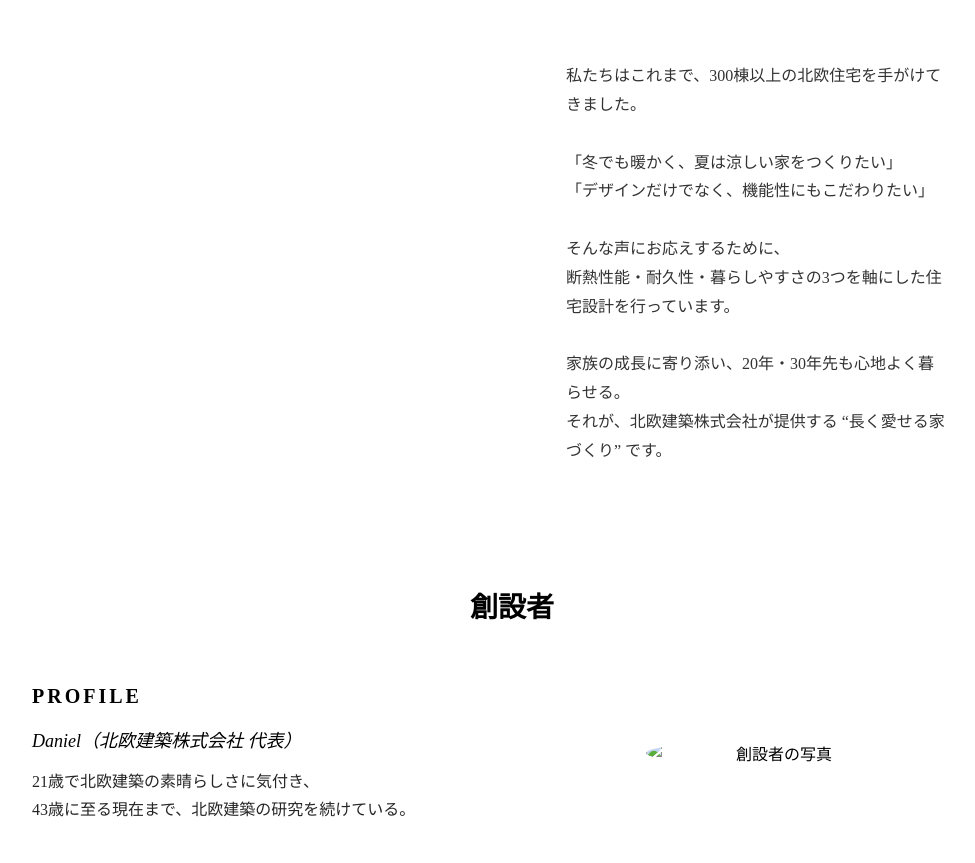
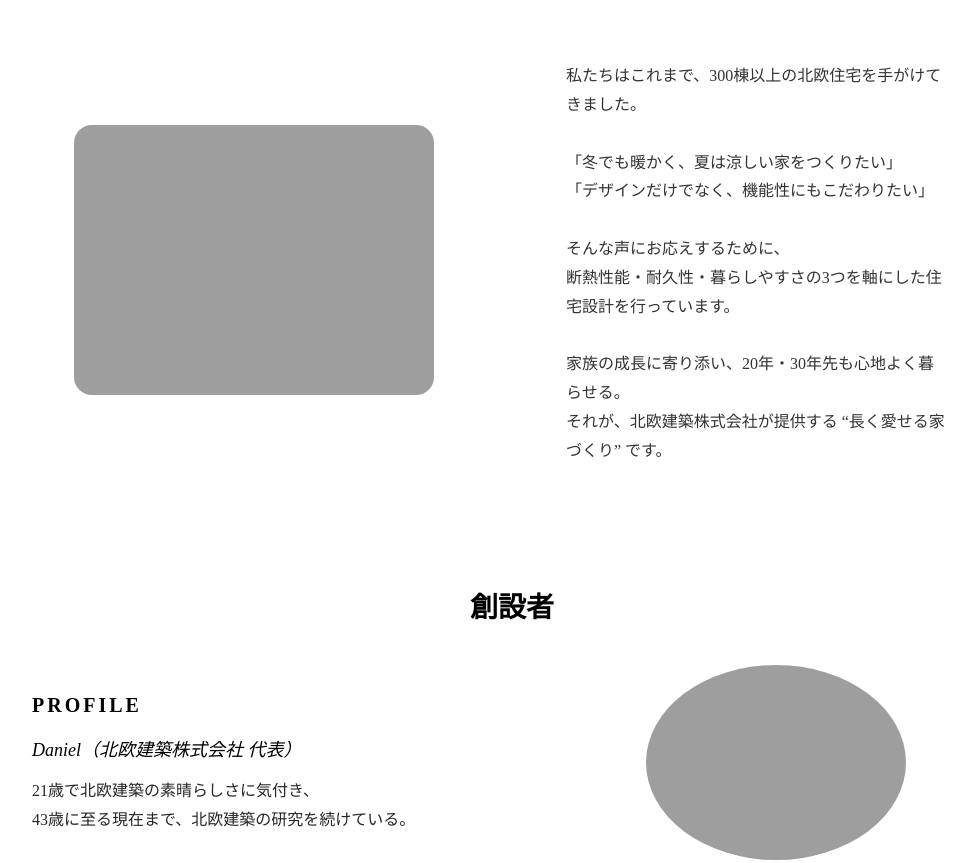
Before and after one commit to YutA-dev-cri/hokuo.lp, a plain HTML site: page index.html in a window 1280 px wide. Shown: the part 640-1503 px from the top of the page, without its empty margins (128-1103 px from the left). Drawn offline with Linux system fonts and the light colour scheme; the site is published under a folder, as on GitHub Pages, so addresses that start at the root find nothing.

Commit message:
写真表示

```diff
--- a/index.html
+++ b/index.html
@@ -40,7 +40,7 @@
     </div>
 
     <div class="hero-img">
-      <img src="/photo-1763666881551-c94fad252dad.avif" alt="">
+      <img src="photo-1763666881551-c94fad252dad.avif" alt="">
     </div>
   </div>
 </section>
@@ -63,7 +63,7 @@
 
     </div>
     <div class="achievement-img">
-      <img src="/tom-vanhoof-flKeOpk6f_Q-unsplash.jpg" alt="">
+      <img src="tom-vanhoof-flKeOpk6f_Q-unsplash.jpg" alt="">
     </div>
 </div>
 </section>
@@ -82,7 +82,7 @@
       </p>
     </div>
         <div class="profile-img">
-      <img src="/aaron-doucett-oXSMk1dyoF0-unsplash (1).jpg" alt="創設者の写真">
+      <img src="aaron-doucett-oXSMk1dyoF0-unsplash (1).jpg" alt="創設者の写真">
     </div>
   </div>
 </section>
```
